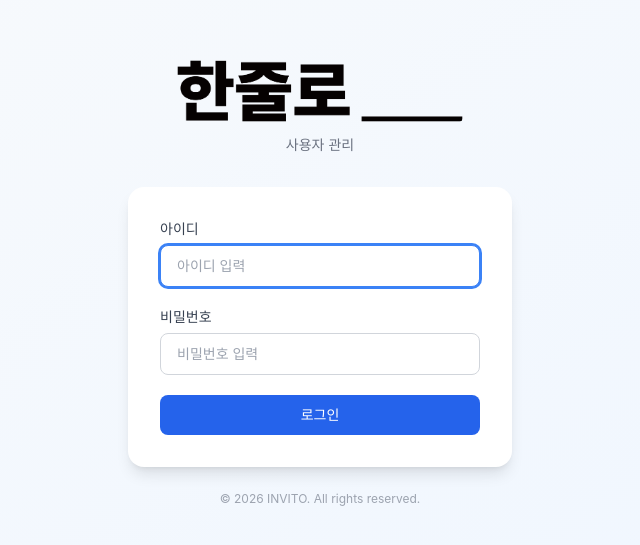
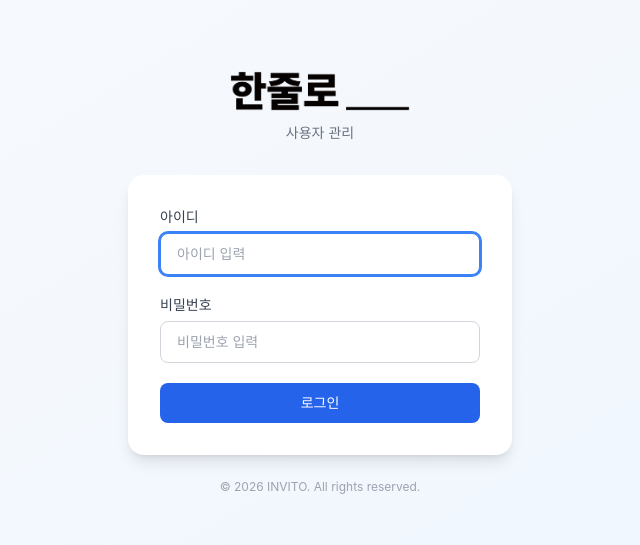
Before and after one commit to hoyun5295-ctrl/TargetupAI, a React (Vite) app in the folder packages/company-frontend/: page /login in a window 1280 px wide. Shown: the part 117-662 px from the top of the page, without its empty margins (320-960 px from the left). Built offline with nearby package versions, Linux system fonts and the light colour scheme; a web font is replaced by a local one.

Commit message:
로고 AI원본 재추출 적용 (투명배경, 깔끔한 크롭)

```diff
--- a/packages/company-frontend/src/pages/LoginPage.tsx
+++ b/packages/company-frontend/src/pages/LoginPage.tsx
@@ -45,7 +45,7 @@ export default function LoginPage() {
       <div className="w-full max-w-sm">
         {/* 로고 */}
         <div className="text-center mb-8">
-        <img src="/logo.png" alt="한줄로" className="h-16 mx-auto rounded-lg" />
+        <img src="/logo.png" alt="한줄로" className="h-10 mx-auto" />
         <p className="mt-3 text-sm text-gray-500">사용자 관리</p>
         </div>
 
```
Also changed, not shown: 1 other file (tests, documents, lock files or other folders).
